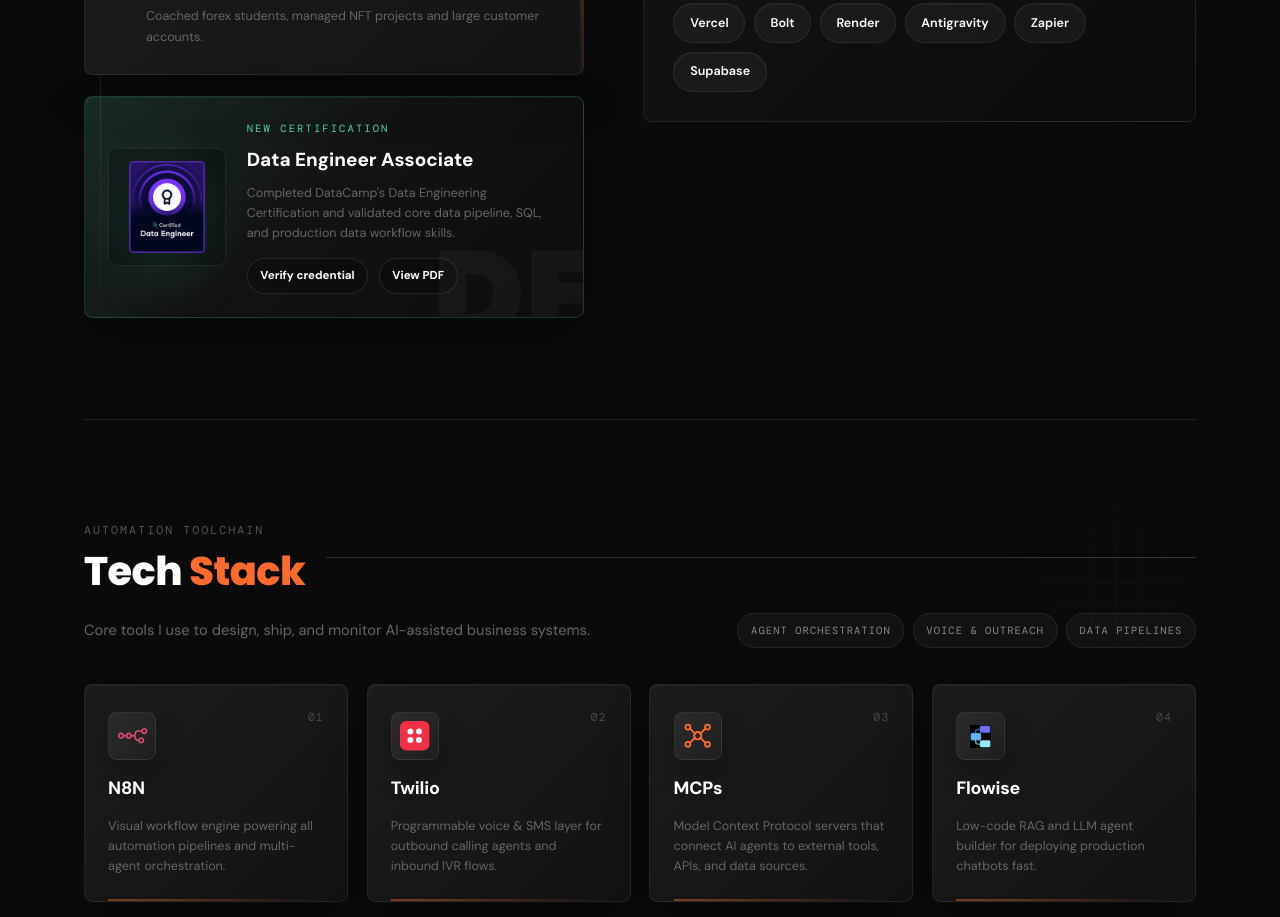
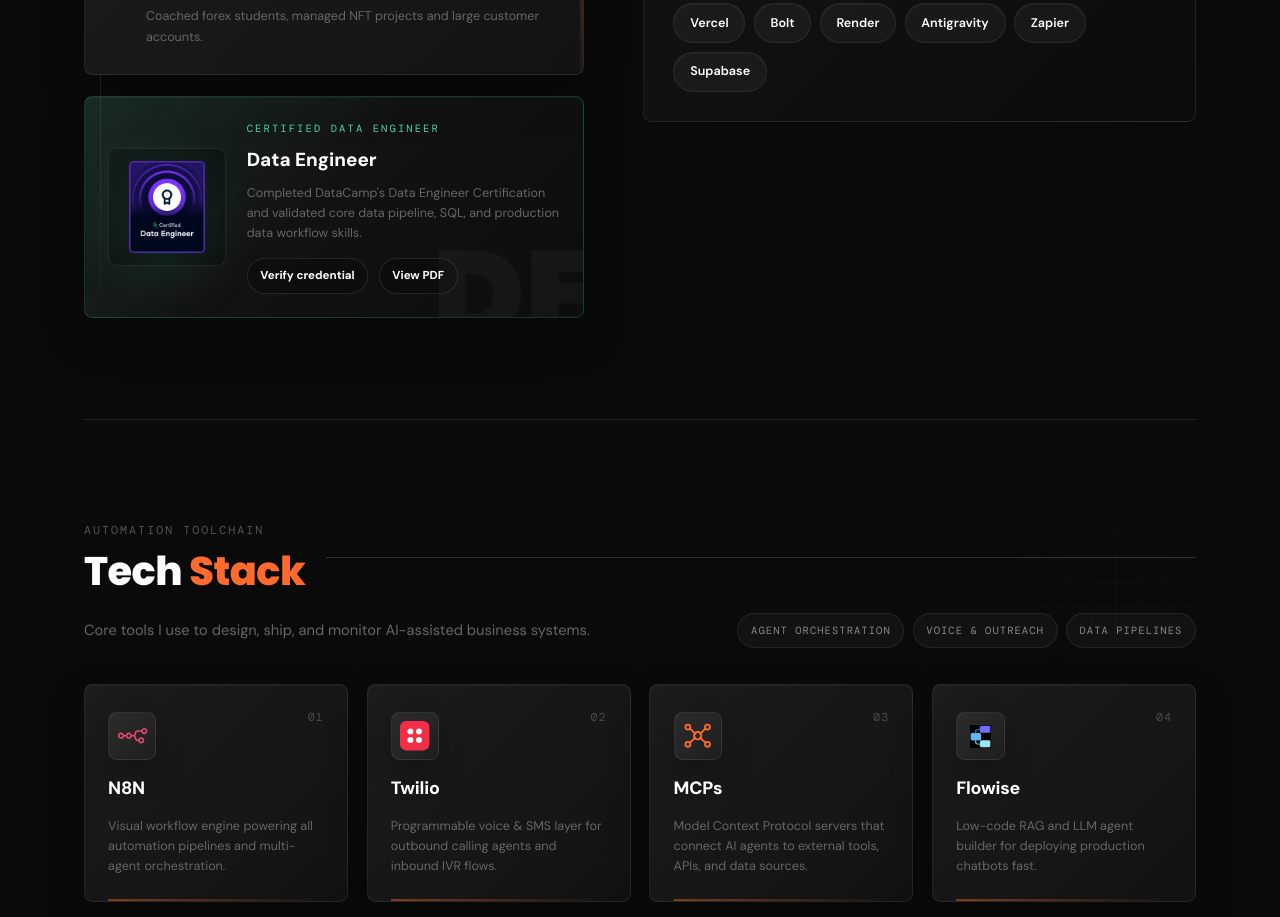
Before and after one commit to akhi-labs/portfolio, a Next.js app: page / in a window 1280 px wide. Shown: the part 3040-3957 px from the top of the page. Built offline with nearby package versions, Linux system fonts and the light colour scheme.

Commit message:
Update certification title copy

```diff
--- a/app/page.tsx
+++ b/app/page.tsx
@@ -126,9 +126,9 @@ export default function HomePage() {
                 <img src="/certifications/data-engineering-badge.png" alt="DataCamp Data Engineering certification badge" />
               </div>
               <div className="credential-content">
-                <span className="credential-eyebrow">NEW CERTIFICATION</span>
-                <h3>Data Engineer Associate</h3>
-                <p>Completed DataCamp&apos;s Data Engineering Certification and validated core data pipeline, SQL, and production data workflow skills.</p>
+                <span className="credential-eyebrow">CERTIFIED DATA ENGINEER</span>
+                <h3>Data Engineer</h3>
+                <p>Completed DataCamp&apos;s Data Engineer Certification and validated core data pipeline, SQL, and production data workflow skills.</p>
                 <div className="credential-actions">
                   <a href="https://www.datacamp.com/certificate/DE0014010483636" target="_blank" rel="noopener noreferrer">Verify credential</a>
                   <a href="/certifications/DE0014010483636.pdf" target="_blank" rel="noopener noreferrer">View PDF</a>
```
